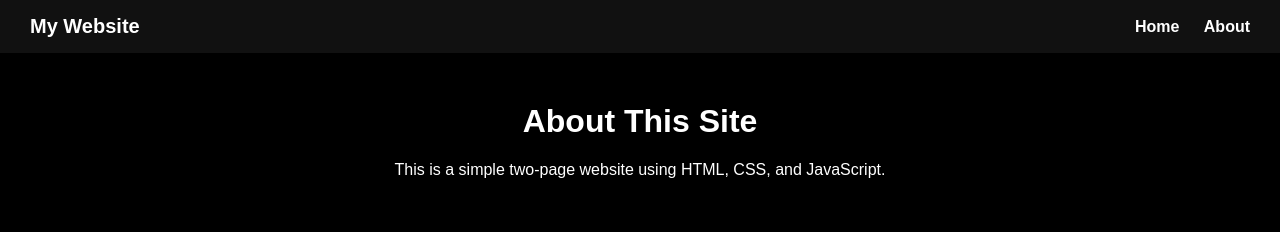
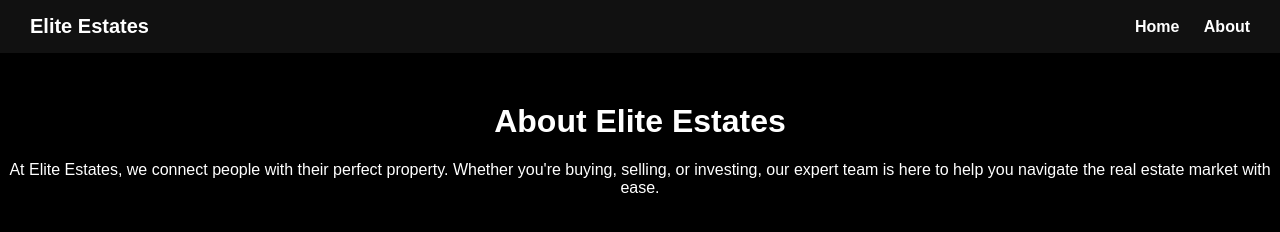
Before and after one commit to uumunna21/my-website, a plain HTML site: page about.html in a window 1280 px wide. Drawn offline with Linux system fonts and the light colour scheme.

Commit message:
Update about.html

```diff
--- a/about.html
+++ b/about.html
@@ -3,12 +3,12 @@
 <head>
   <meta charset="UTF-8" />
   <meta name="viewport" content="width=device-width, initial-scale=1.0" />
-  <title>About - My Website</title>
+  <title>Elite Estates - About</title>
   <link rel="stylesheet" href="style.css" />
 </head>
 <body>
   <nav>
-    <div class="site-name">My Website</div>
+    <div class="site-name">Elite Estates</div>
     <div class="nav-links">
       <a href="index.html">Home</a>
       <a href="about.html">About</a>
@@ -16,8 +16,12 @@
   </nav>
 
   <main>
-    <h1>About This Site</h1>
-    <p>This is a simple two-page website using HTML, CSS, and JavaScript.</p>
+    <h1>About Elite Estates</h1>
+    <p>
+      At Elite Estates, we connect people with their perfect property.
+      Whether you're buying, selling, or investing, our expert team
+      is here to help you navigate the real estate market with ease.
+    </p>
   </main>
 </body>
 </html>
```
